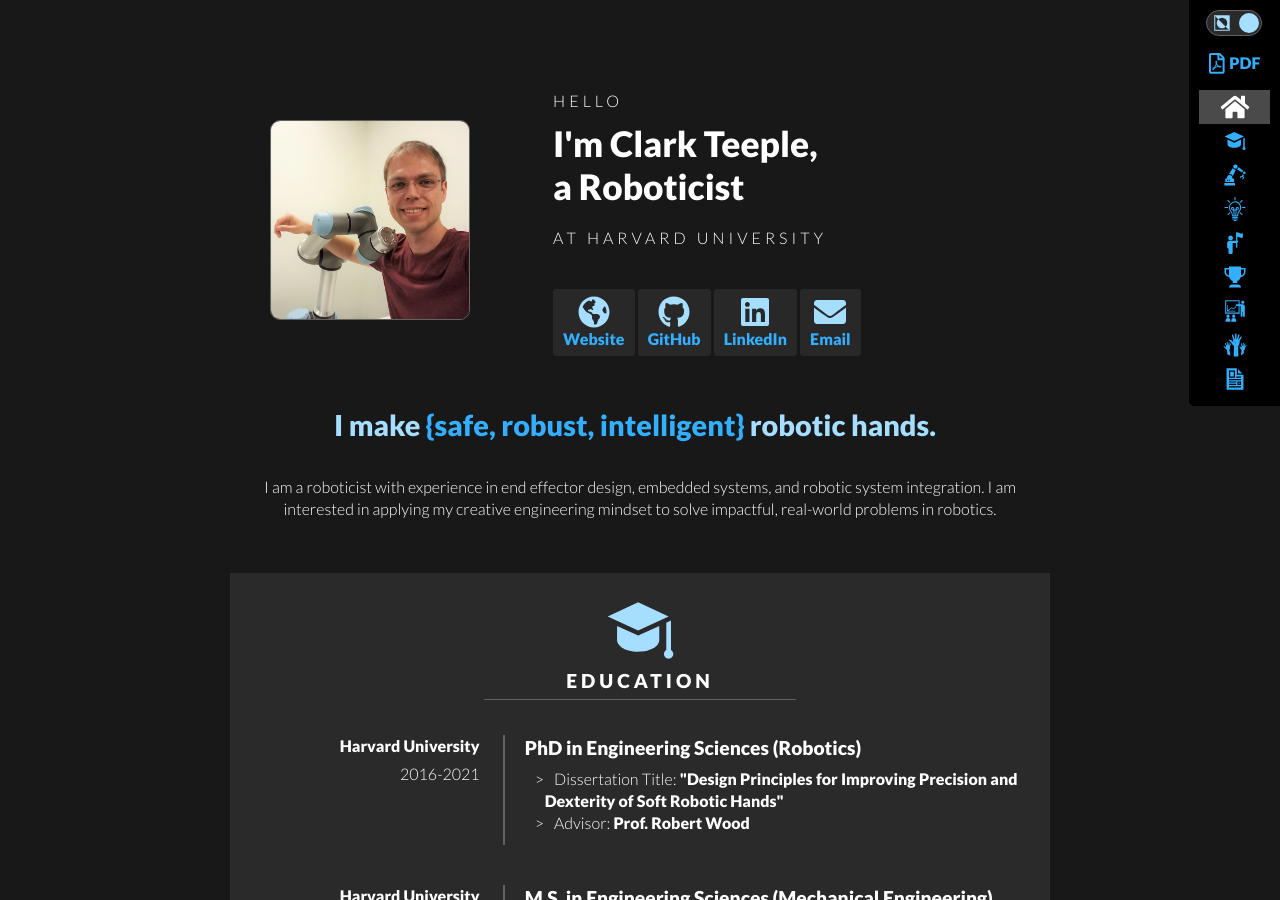
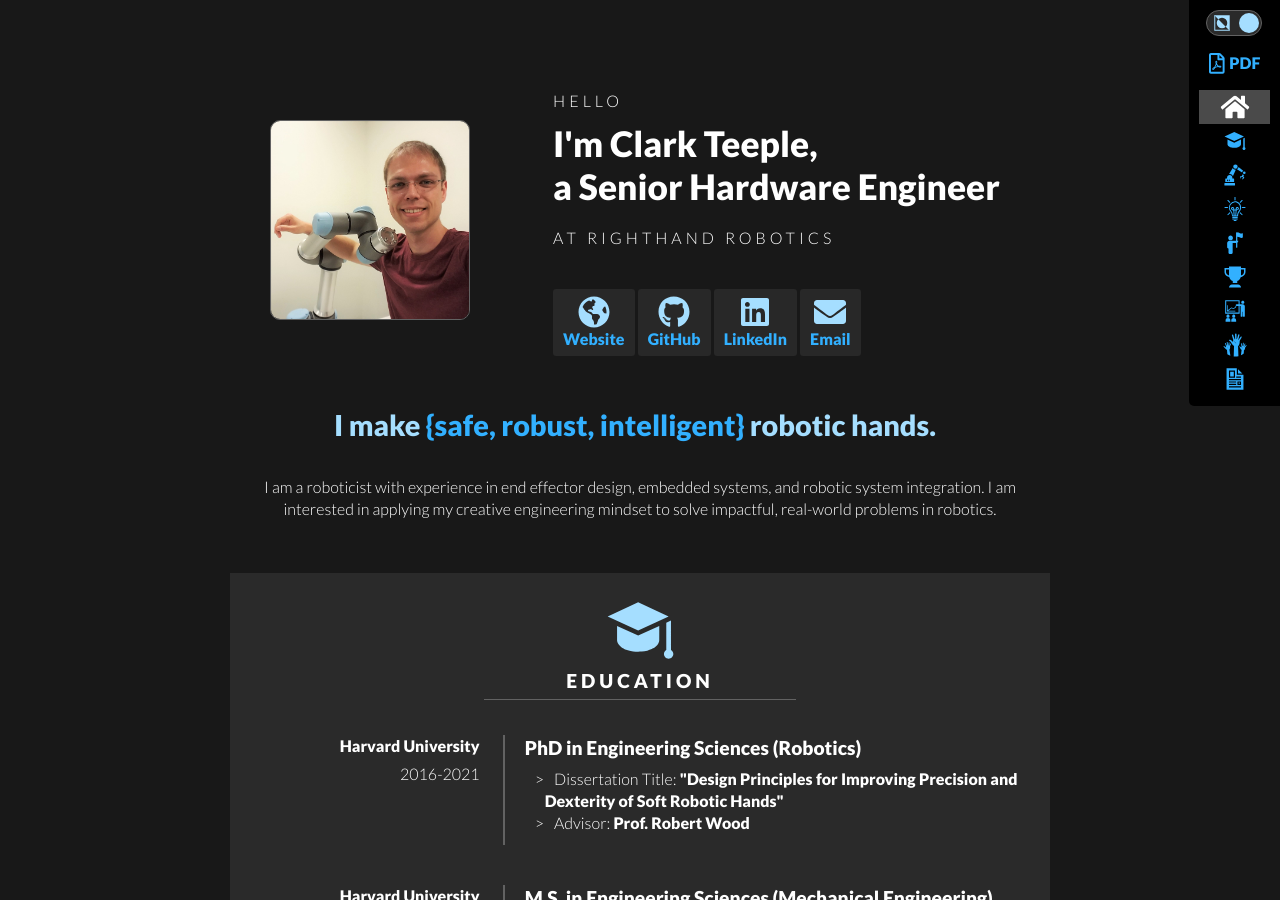
Before and after one commit to cbteeple/cbteeple.github.io, a Jekyll site: the page built from index.html, in a window 1280 px wide and 900 px high. Built offline with Jekyll 4.4.1, drawn with Linux system fonts in a browser that asks for light colours; nearby versions of some CDN libraries; some of the changed text lies outside the part shown.

Commit message:
Update _config.yml

```diff
--- a/_config.yml
+++ b/_config.yml
@@ -9,8 +9,8 @@
 url: "" #"https://cbteeple.github.io"
 bg-image: blue_drawing.jpg
 name: Clark Teeple
-job: Roboticist
-location: Harvard University
+job: Senior Hardware Engineer
+location: RightHand Robotics
 interests: Robotics
 # twitter_username:
 github_username:  cbteeple
```
